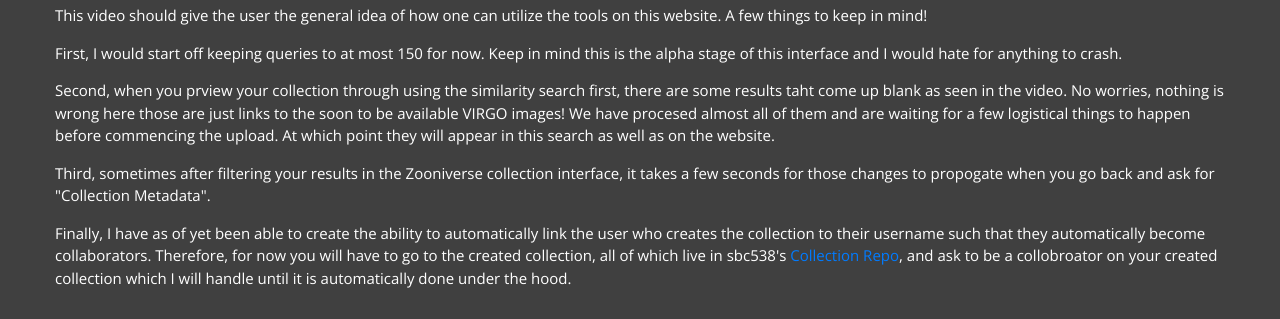
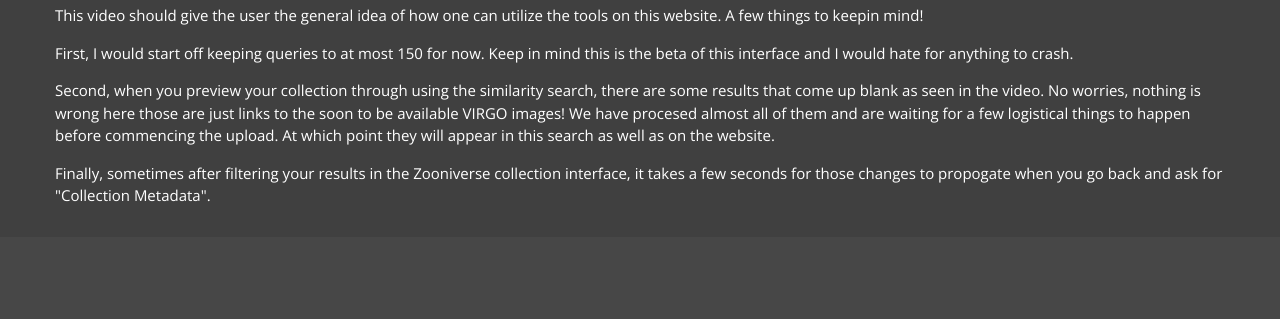
Before and after one commit to Gravity-Spy/gravityspytools, a Django app: template gravityspytools/home/templates/index.html in a window 1280 px wide. Shown: the part 945-1264 px from the top of the page. After the commit the page ends 1147 px from the top, so only its background shows below. Run offline with Django 3.2, Linux system fonts and the light colour scheme; the template is opened without the code that fills it, so the values that code supplies are empty; some libraries are stand-ins or nearby versions.

Commit message:
Some grammar issues with the home page. Also, the new video now shows the ability ot make a collection in a user's logged in account and thing no lnger show up only in sbc538

```diff
--- a/gravityspytools/home/templates/index.html
+++ b/gravityspytools/home/templates/index.html
@@ -9,50 +9,42 @@
 <h1> Welcome To Gravity Spy Tools! </h1>
 
 <p>
-This site is a sister site to <a href="https://gravityspy.org/">Gravity Spy</a> which is a Zooniverse project designed to combine the power of machine learning, citizen science to tackle
+This site is a sister site to <a href="https://gravityspy.org/">Gravity Spy</a> which is a Zooniverse project designed to combine the power of machine learning and citizen science to tackle
 big data problem such as the large ever-changing excess noise in LIGO gravitational wave data.
 </p>
 
 <p>
-Here we will show a brief demonstration of how to utilize a similarity search with the Gravity Spy frame work. We hope that
+Here we will show a brief demonstration of how to utilize a similarity search within the Gravity Spy frame work. We hope that
 those who test this website will find it, first of all, useful, and secondly will contribute any and all suggestions for
 more tools they would like to see within this project!
 </p>
 
 <p>
-Please place this queries here: <a href="https://github.com/Gravity-Spy/gravityspytools/issues">Gravity Spy Tools Improvements</a>
+Please place these queries here: <a href="https://github.com/Gravity-Spy/gravityspytools/issues">Gravity Spy Tools Improvements</a>
 </p>
 
 <h2> How-To </h2>
 {% load static %}
 <video controls="controls" width="800" height="600" name="Gravity Spy Tools Tutorial" src="{% static 'img/GravitySpyTools-Tutorial.mp4' %}"></video>
 
-<p>This video should give the user the general idea of how one can utilize the tools on this website. A few things to keep
-in mind!
+<p>This video should give the user the general idea of how one can utilize the tools on this website. A few things to keepin mind!
 </p>
 
 <p>
-First, I would start off keeping queries to at most 150 for now. Keep in mind this is the alpha stage of this interface
+First, I would start off keeping queries to at most 150 for now. Keep in mind this is the beta of this interface
 and I would hate for anything to crash.
 </p>
 
 <p>
-Second, when you prview your collection through using the similarity search first, there are some results taht come up blank
+Second, when you preview your collection through using the similarity search, there are some results that come up blank
 as seen in the video. No worries, nothing is wrong here those are just links to the soon to be available VIRGO images! We
 have procesed almost all of them and are waiting for a few logistical things to happen before commencing the upload. At which
 point they will appear in this search as well as on the website.
 </p>
 
 <p>
-Third, sometimes after filtering your results in the Zooniverse collection interface, it takes a few seconds for those changes
+Finally, sometimes after filtering your results in the Zooniverse collection interface, it takes a few seconds for those changes
 to propogate when you go back and ask for "Collection Metadata".
 </p>
 
-<p>
-Finally, I have as of yet been able to create the ability to automatically link the user who creates the collection to their
-username such that they automatically become collaborators. Therefore, for now you will have to go to the created collection,
-all of which live in sbc538's
-<a href="https://www.zooniverse.org/collections/sbc538">Collection Repo</a>, and ask to be a collobroator on your created collection which I will handle until it is automatically
-done under the hood.
-</p>
 {% endblock %}
```
